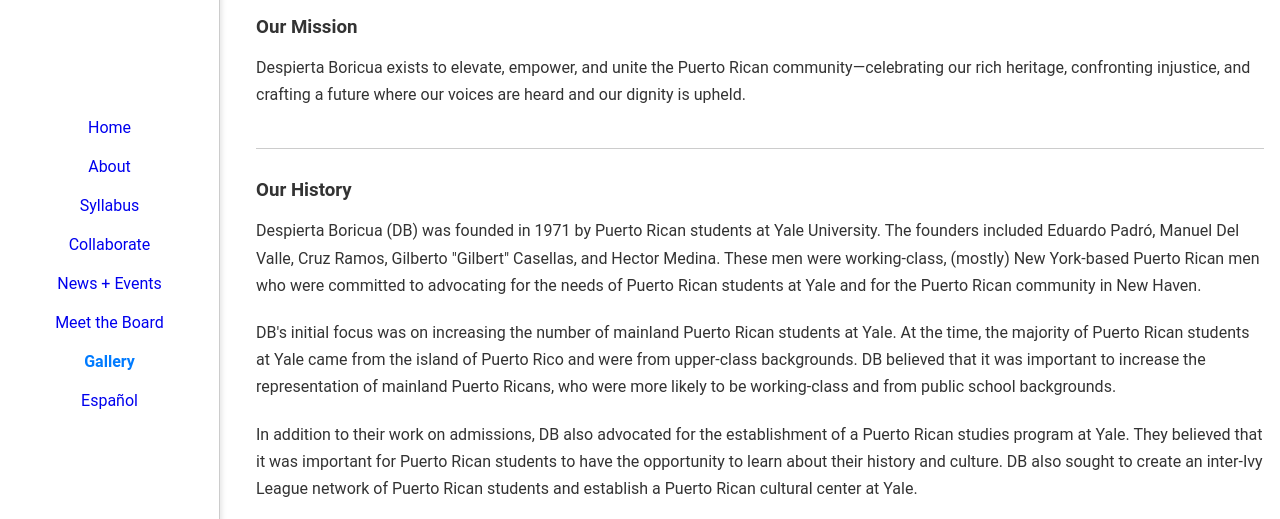
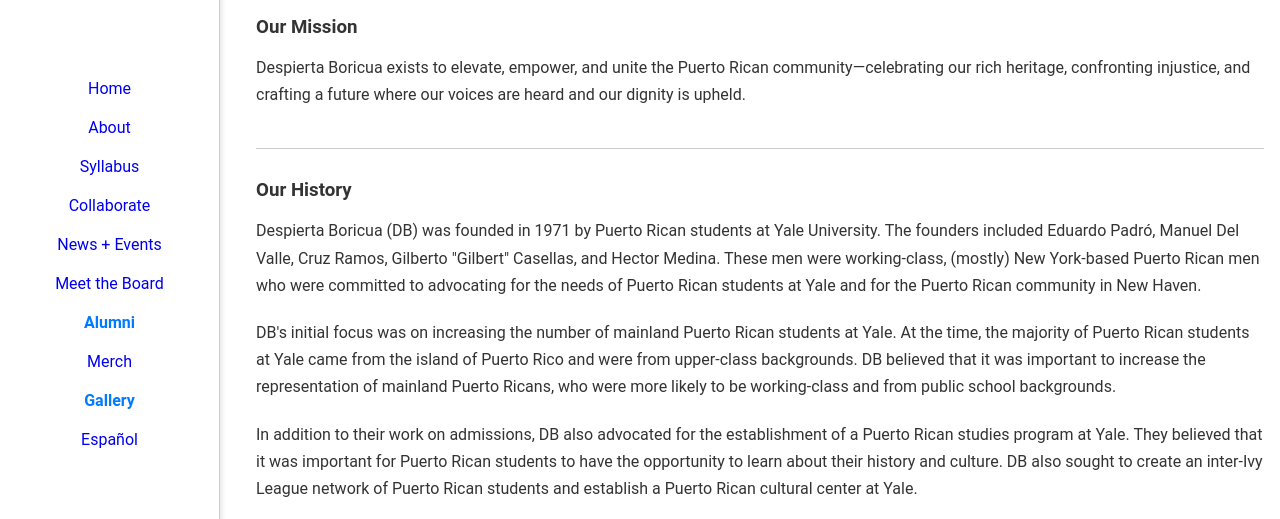
Before and after one commit to AntullieroPad/DBWeb, a plain HTML site: page about.html in a window 1280 px wide. Shown: the part 198-717 px from the top of the page. Drawn offline with Linux system fonts and the light colour scheme.

Commit message:
small changes

```diff
--- a/about.html
+++ b/about.html
@@ -28,6 +28,8 @@
         <a href="collaborate.html">Collaborate</a>
         <a href="news.html">News + Events</a>
         <a href="meettheboard.html">Meet the Board</a>
+        <a href="alumni.html" class="active">Alumni</a>
+        <a href="merch.html">Merch</a>
         <a href="gallery.html" class="active">Gallery</a>
         <a href="#">Español</a>
     </nav>
```
